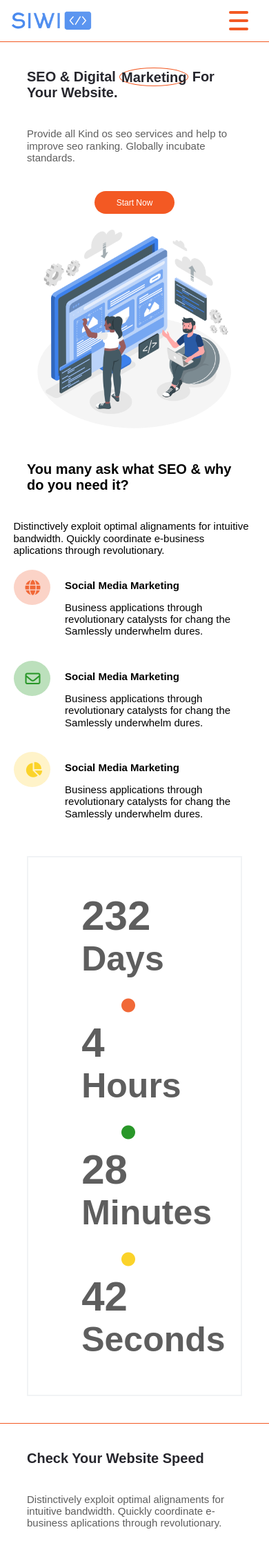
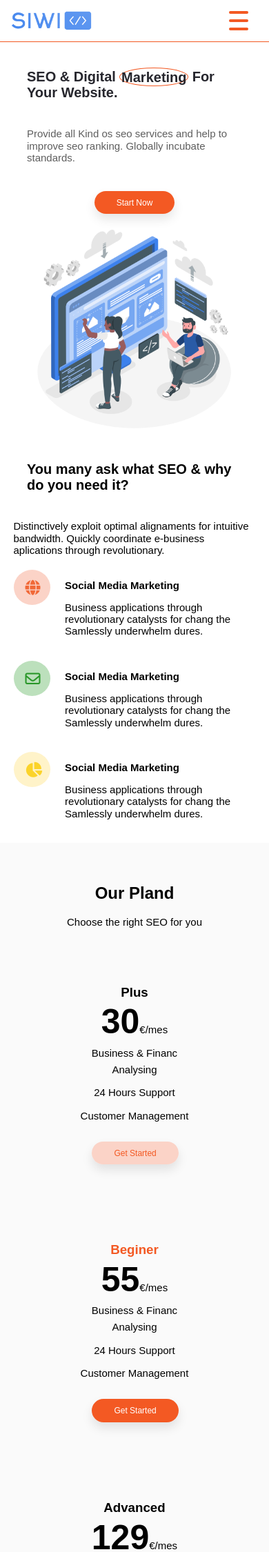
Before and after one commit to sigfriedga/project_tfg, a PHP site: page /services.html in a window 390 px wide. Shown: the top 2250 px of the page at 69% size. Run offline with PHP 8.4, Linux system fonts and the light colour scheme; some libraries are stand-ins or nearby versions.

Commit message:
plans cards for mobile

```diff
--- a/css/main.css
+++ b/css/main.css
@@ -139,6 +139,10 @@ p {
   text-decoration: none;
   font-size: 12px;
   font-family: 'Source Sans Pro', sans-serif;
+  box-shadow: 0px 8px 15px rgba(0, 0, 0, 0.1);
+  transition: all 0.3s ease 0s;
+  cursor: pointer;
+  outline: none;
 }
 
 .btn__orange:hover {
@@ -882,6 +886,64 @@ p {
   }
 }
 
+/**Plans**/
+
+.plans__area {
+  max-width: 100%;
+  padding: 10%;
+  background-color: var(--bg);
+}
+
+.plans__area--header h2,
+.plans__area--header p {
+  text-align: center;
+}
+
+.plans__area--box {
+  width: 60%;
+  height: 280px;
+  margin: 10%;
+  padding: 10%;
+}
+
+.plans__area--box:hover {
+  background-color: var(--white);
+  -webkit-box-shadow: 13px 51px 128px -52px rgba(38, 38, 45, 0.35);
+  -moz-box-shadow: 13px 51px 128px -52px rgba(38, 38, 45, 0.35);
+  box-shadow: 13px 51px 128px -52px rgba(38, 38, 45, 0.35);
+}
+
+.plans__area--box h3,
+.plans__area--box p {
+  text-align: center;
+  line-height: 1.5rem;
+}
+
+.plans__area--beginer {
+  color: var(--btn_or);
+}
+
+.plans__area--price span {
+  font-size: 50px;
+  font-weight: 700;
+}
+
+.plans__area--btn {
+  margin-top: 2rem;
+  margin-left: 2rem;
+}
+
+.plans__area--btn .btn__clear {
+  color: var(--btn_or) !important;
+  font-weight: 400;
+  background-color: var(--icon_r_bg);
+}
+
+.plans__area--btn .btn__clear:hover {
+  color: var(--white) !important;
+  background-color: var(--btn_or);
+}
+
 /**CountDown**/
 
 .countdown {
@@ -1064,7 +1126,6 @@ p {
   width: 140%;
   /*display: flex;*/
   overflow: auto;
-
 }
 
 .team__box {
@@ -1074,8 +1135,6 @@ p {
   border: solid 1px var(--grey_clear);
 }
 
-.team__img {}
-
 .team__img img {
   width: 60%;
   border-radius: 50%;
@@ -1083,7 +1142,7 @@ p {
 }
 
 .team__text {
-  margin-left: 20%;
+  margin-left: 25%;
 }
 
 .team__text h3 {
@@ -1104,7 +1163,6 @@ p {
   margin: 5%;
 }
 
-
 .team__icons i:hover {
   color: var(--bg);
   background-color: var(--btn_or);
@@ -1113,6 +1171,8 @@ p {
   border-radius: 50%;
   padding-top: 0.3rem;
 }
+
+
 
 
 /* ==========================================================================
--- a/services.html
+++ b/services.html
@@ -97,6 +97,46 @@
         <p>Business applications through revolutionary catalysts for chang the Samlessly underwhelm dures.</p>
       </div>
     </div>
+  </section>
+  <section class="plans__area">
+    <div class="plans__area--header">
+      <h2>Our Pland</h2>
+      <p>Choose the right SEO for you</p>
+      <div class="plans__area--box">
+        <h3>Plus</h3>
+        <p class="plans__area--price"><span>30</span>€/mes</p>
+        <p>Business &amp; Financ Analysing</p>
+        <p>24 Hours Support</p>
+        <p>Customer Management</p>
+        <div class="plans__area--btn">
+          <a class="btn__orange btn__clear" href="http://">Get Started</a>
+        </div>
+      </div>
+      <!--plans__area--box-->
+      <div class="plans__area--box">
+        <h3 class="plans__area--beginer">Beginer</h3>
+        <p class="plans__area--price"><span>55</span>€/mes</p>
+        <p>Business &amp; Financ Analysing</p>
+        <p>24 Hours Support</p>
+        <p>Customer Management</p>
+        <div class="plans__area--btn">
+          <a class="btn__orange" href="http://">Get Started</a>
+        </div>
+      </div>
+      <!--plans__area--box-->
+      <div class="plans__area--box">
+        <h3>Advanced</h3>
+        <p class="plans__area--price"><span>129</span>€/mes</p>
+        <p>Business &amp; Financ Analysing</p>
+        <p>24 Hours Support</p>
+        <p>Customer Management</p>
+        <div class="plans__area--btn">
+          <a class="btn__orange btn__clear" href="http://">Get Started</a>
+        </div>
+      </div>
+      <!--plans__area--box-->
+    </div>
+
   </section>
 
   <section class="countdown">
```
Also changed, not shown: team.html (+8 -7 lines).
